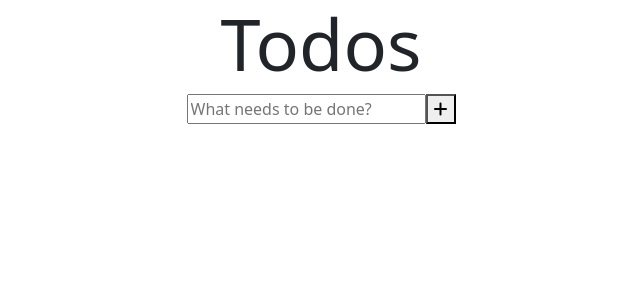
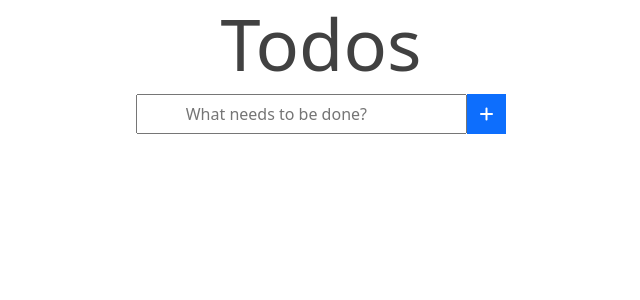
Before and after one commit to samuelpalaciosdev/todo-list-with-fetch, a React (Create React App) app: page / in a window 1280 px wide. Shown: the top 300 px of the page, without its empty margins (319-959 px from the left). Built offline with nearby package versions, Linux system fonts and the light colour scheme.

Commit message:
Add styling to the Form

```diff
--- a/src/Components/TodoForm.jsx
+++ b/src/Components/TodoForm.jsx
@@ -1,3 +1,4 @@
+import '../Styles/Form.css';
 const TodoForm = () => {
   return (
     <div className="form-container text-center">
--- /dev/null
+++ b/src/Styles/Form.css
@@ -0,0 +1,25 @@
+h1 {
+  color: #414141;
+}
+
+li {
+  list-style: none;
+  text-decoration: none;
+}
+
+input {
+  color: #212529;
+}
+
+.todo-input {
+  height: 2.5rem;
+  padding: 0 3rem;
+}
+
+.todo-btn {
+  height: 2.5rem;
+  padding-inline: 0.8em;
+  color: white;
+  background-color: #0d6efd;
+  border: none;
+}
```
